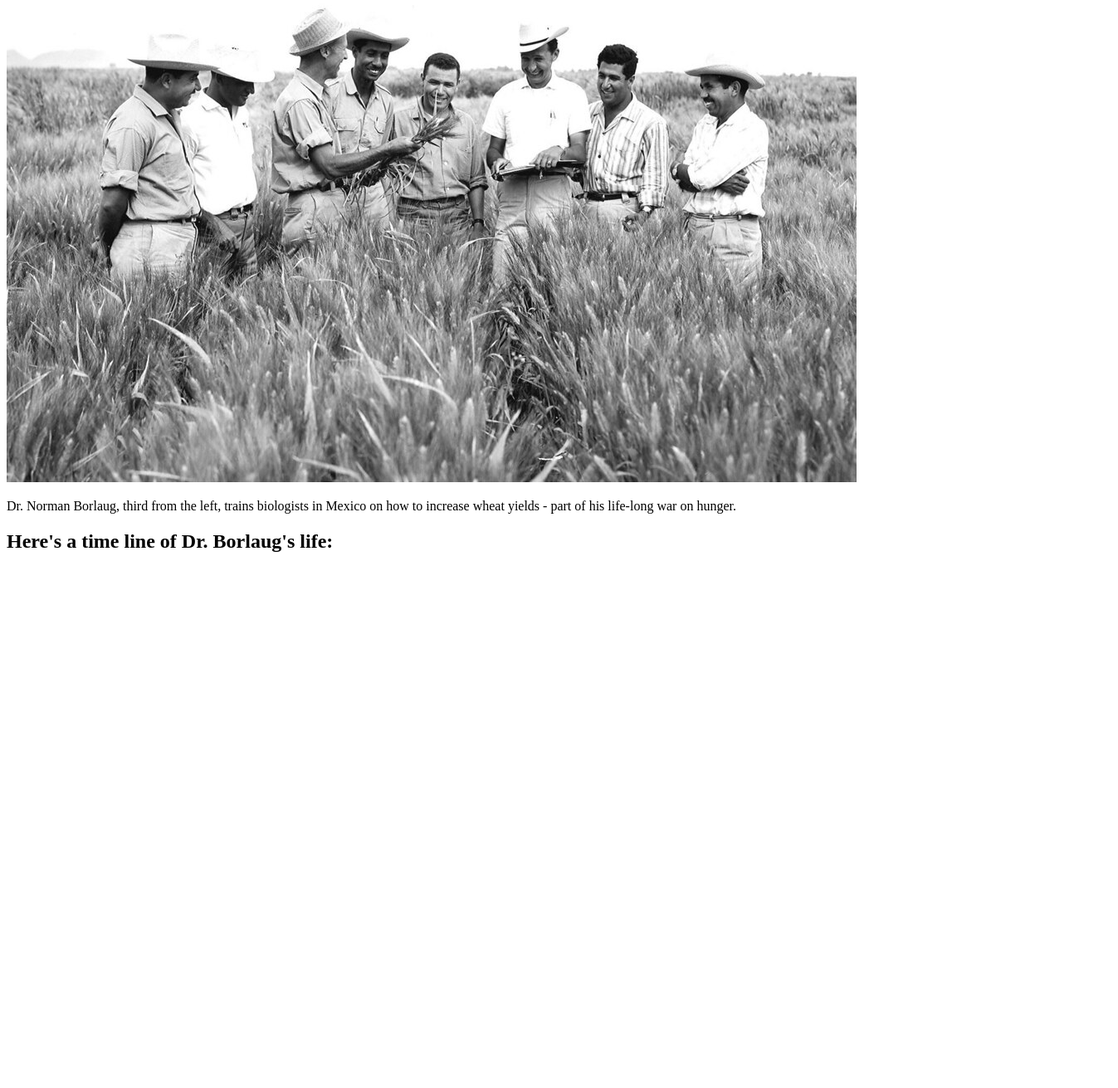
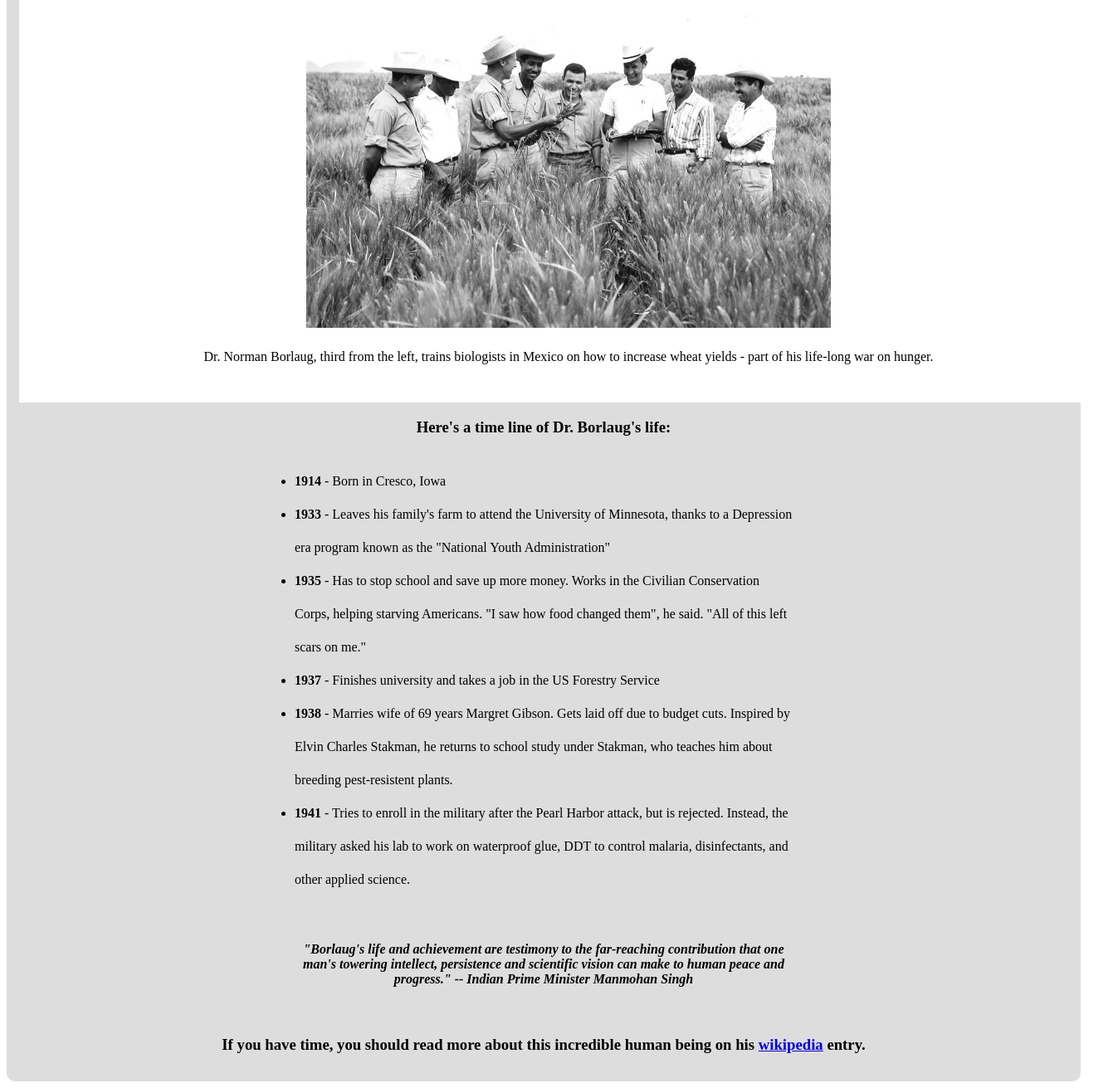
Before and after one commit to DigitalOutbreak/Responsive-Web-Design-Project-Tribute-Page, a plain HTML site: page index.html in a window 1280 px wide. Shown: the part 156-1467 px from the top of the page at 83% size, 1347 px wide, since content can reach past the window. Before the commit the page ends 842 px from the top, so only its background shows below. Drawn offline with Linux system fonts and the light colour scheme.

Commit message:
finished

```diff
--- a/index.html
+++ b/index.html
@@ -4,63 +4,23 @@
     <meta charset="UTF-8">
     <meta http-equiv="X-UA-Compatible" content="IE=edge">
     <meta name="viewport" content="width=device-width, initial-scale=1.0">
-    <title>Document</title>
+    <link rel="stylesheet" href="styles.css">
 </head>
 <body>
-    <!-- User Story #1: My tribute page should have an element with a corresponding id="main", which contains all other elements.-->
     <main id="main">
-    <!-- User Story #2: I should see an element with a corresponding id="title", which contains a string (i.e. text) that describes the subject of the tribute page (e.g. "Dr. Norman Borlaug"). -->
         <header>
             <h1 id="title">Dr Norman Borlaug</h1>
             <p>The man who saved a billion lives</p>
         </header>
-    <!-- User Story #3: I should see either a figure or a div element with a corresponding id="img-div". -->
         <div id="img-div">
-    <!-- User Story #4: Within the img-div element, I should see an img element with a corresponding id="image".-->
-        <img id="image" src="images/trib.png" alt="">
-    <!-- User Story #5: Within the img-div element, I should see an element with a corresponding id="img-caption" that contains textual content describing the image shown in img-div. -->
-        <p id="img-caption">Dr. Norman Borlaug, third from the left, trains biologists in Mexico on how to increase wheat yields - part of his life-long war on hunger.</p>
-        </div>
-    <!-- User Story #6: I should see an element with a corresponding id="tribute-info", which contains textual content describing the subject of the tribute page. -->
-        <h2 id="tribue-info">Here's a time line of Dr. Borlaug's life:</h2>
-    <!-- User Story #7: I should see an a element with a corresponding id="tribute-link", which links to an outside site that contains additional information about the subject of the tribute page. HINT: You must give your element an attribute of target and set it to _blank in order for your link to open in a new tab (i.e. target="_blank").-->
-
-    </main>
-
-
-
-
-
-
-
-</body>
-</html>
-
-
-<!-- <!DOCTYPE html>
-<html lang="en">
-<head>
-    <meta charset="UTF-8">
-    <meta http-equiv="X-UA-Compatible" content="IE=edge">
-    <meta name="viewport" content="width=device-width, initial-scale=1.0">
-    <title id="title">Tribute Page</title>
-    <link rel="stylesheet" href="styles.css">
-</head>
-<body>
-    <main id="main">
-        <header class="hdr">
-            <h1>Dr Norman Borlaug</h1>
-            <p>The man who saved a billion lives</p>
-        </header>
-        <div>
-            <img src="/images/trib.png" alt="Dr Norman Borlaug">
-            <p>Dr. Norman Borlaug, third from the left, trains biologists in Mexico on how to increase wheat yields - part of his life-long war on hunger.            </p>
+            <img id="image" src="/images/trib.png" alt="Dr Norman Borlaug">
+            <p id="img-caption">Dr. Norman Borlaug, third from the left, trains biologists in Mexico on how to increase wheat yields - part of his life-long war on hunger.</p>
         </div>
         <div>
             <h3>Here's a time line of Dr. Borlaug's life:</h3>
         </div>
         <div>
-            <ul>
+            <ul id="tribute-info">
                 <li> <strong>1914</strong> - Born in Cresco, Iowa</li>
                 <li><strong>1933</strong> - Leaves his family's farm to attend the University of Minnesota, thanks to a Depression era program known as the "National Youth Administration"</li>
                 <li><strong>1935</strong> - Has to stop school and save up more money. Works in the Civilian Conservation Corps, helping starving Americans. "I saw how food changed them", he said. "All of this left scars on me."</li>
@@ -70,13 +30,13 @@
             </ul>
         </div>
         <div>
-            <p>
+            <p id="quote"><strong>
                 <em>"Borlaug's life and achievement are testimony to the far-reaching contribution that one man's towering intellect, persistence and scientific vision can make to human peace and progress."
 
-                    -- Indian Prime Minister Manmohan Singh</em>
+                    -- Indian Prime Minister Manmohan Singh</em></strong>
             </p>
         </div>
-        <footer><h3>If you have time, you should read more about this incredible human being on his <a href="https://en.wikipedia.org/wiki/Norman_Borlaug">wikipedia</a> entry.</h3></footer>
+        <h3>If you have time, you should read more about this incredible human being on his <a id="tribute-link" href="https://en.wikipedia.org/wiki/Norman_Borlaug" target="_blank">wikipedia</a> entry.</h3>
     </main>
 </body>
-</html> -->
+</html>
--- a/styles.css
+++ b/styles.css
@@ -1,4 +1,64 @@
-.hdr {
-    display: flex;
-    justify-content: center;
+/*
+User Story #8: The img element should responsively resize, relative to the width of its parent element, without exceeding its original size.
+
+User Story #9: The img element should be centered within its parent element.
+
+TIP: Copy all ID's into their css brackets first :)
+
+*/
+
+#main {
+    margin: auto;
+    width: 100%;
+    background-color: #dddddd;
+    border-radius: 10px;
+    padding: 15px;
 }
+
+#title {
+    text-align: center;
+    font-weight: bold;
+}
+
+#img-div {
+    width: 100%;
+    background-color: white;
+    margin: auto;
+    padding: 30px;
+}
+
+#image {
+    display: block;
+    margin: auto;
+    width: 50%;
+    padding-bottom: 10px;
+    max-width: 100%;
+}
+
+#img-caption {
+ max-width: 100%;
+}
+
+#tribute-info {
+    max-width: 600px;
+    margin: auto;
+}
+
+ul {
+    line-height: 40px;
+    padding: 15px;
+}
+
+#tribute-link {
+
+}
+
+p, h3{
+    text-align: center;
+}
+
+#quote {
+    max-width: 600px;
+    margin: auto;
+    padding: 40px;
+}
```
